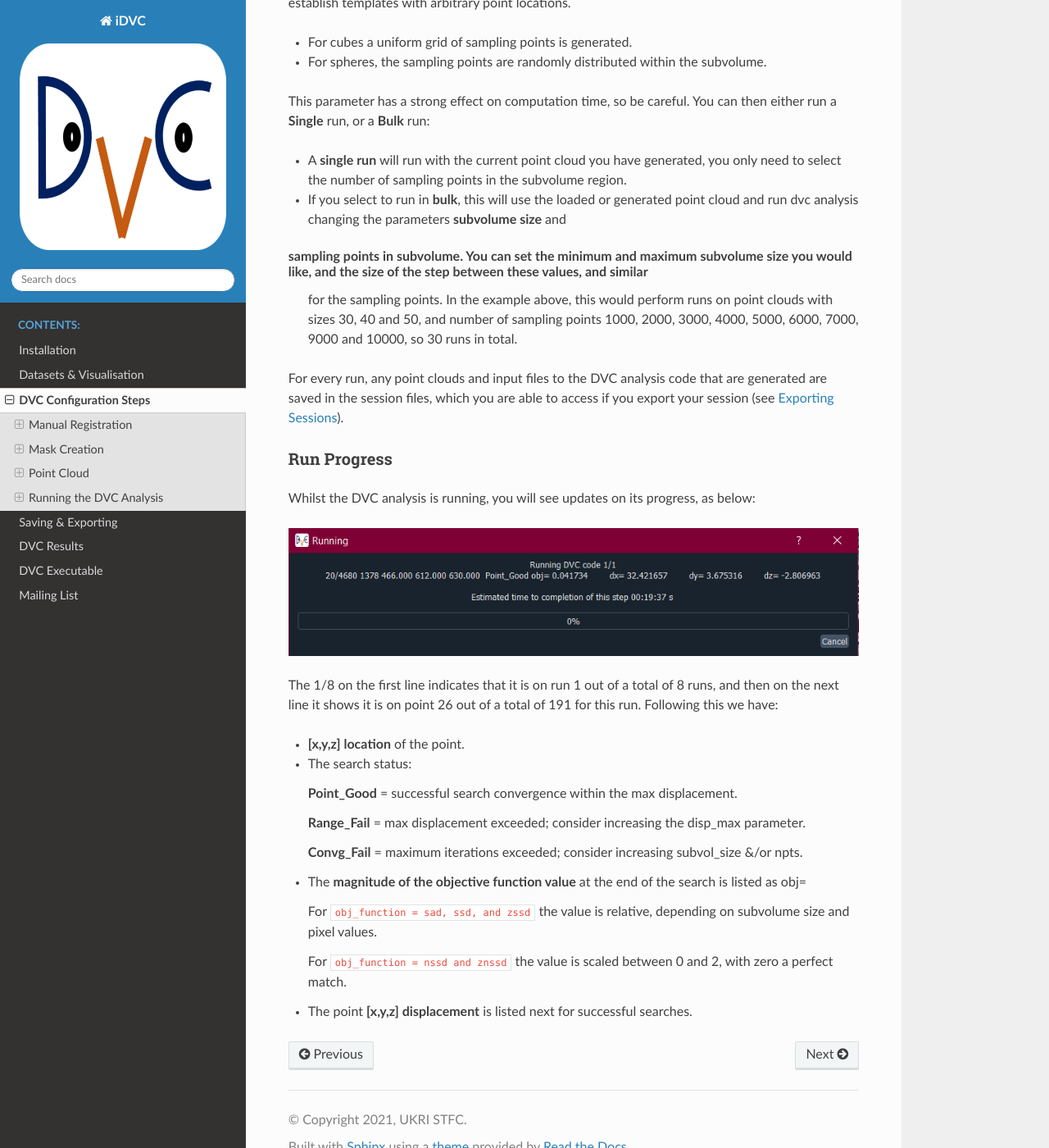
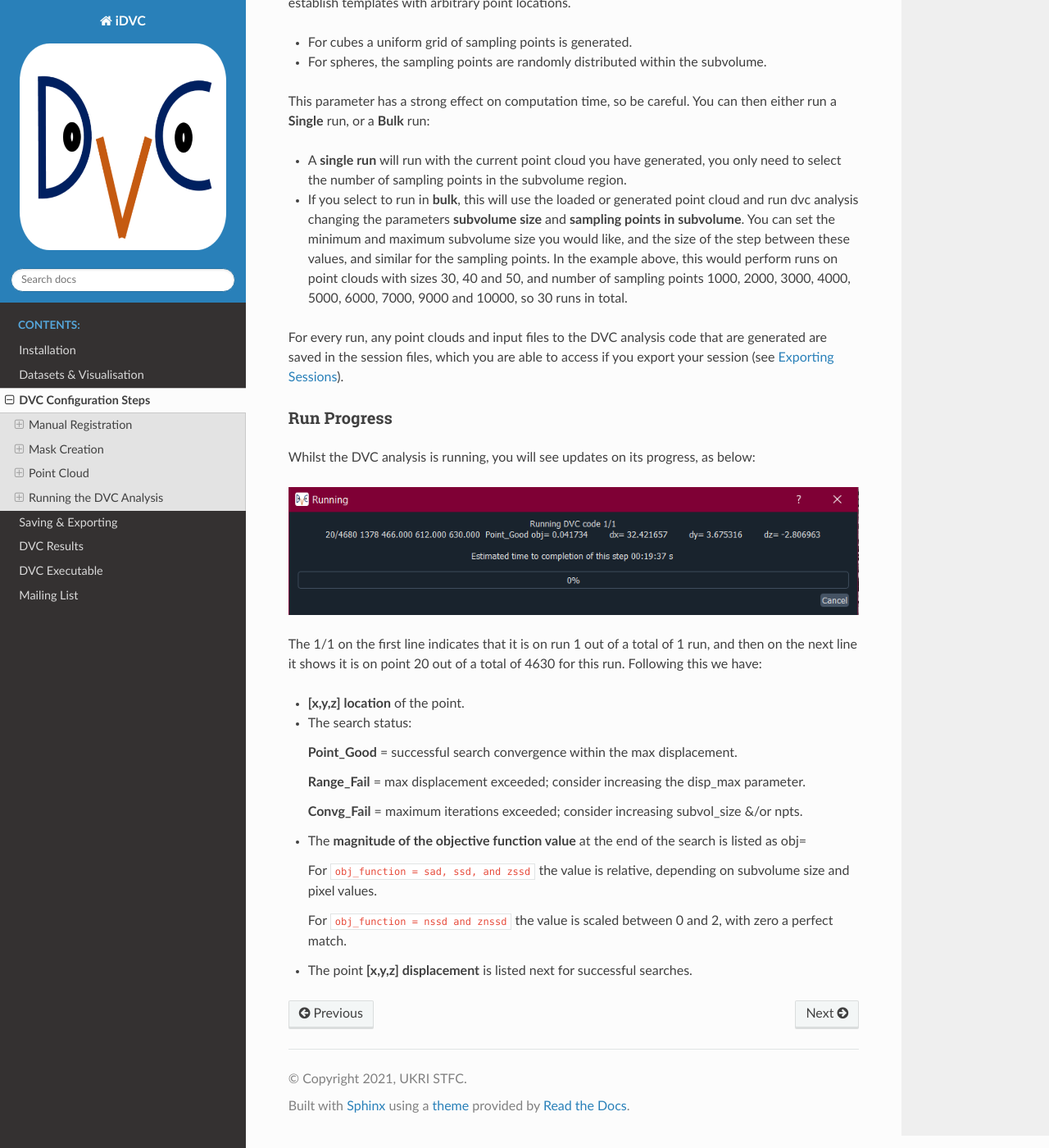
Before and after one commit to TomographicImaging/iDVC, a Sphinx documentation site: the page built from docs/source/dvc_steps.rst, in a window 1280 px wide and 1400 px high, scrolled down 7401 px. Shown: the whole window at 82% size. Built offline with Sphinx 7.4.7 and the Read the Docs theme 2.0.0, drawn with Linux system fonts in a browser that asks for light colours.

Commit message:
doc corrections

```diff
--- a/docs/source/dvc_steps.rst
+++ b/docs/source/dvc_steps.rst
@@ -186,10 +186,7 @@ This parameter has a strong effect on computation time, so be careful.
 You can then either run a **Single** run, or a **Bulk** run:
 
 - A **single run** will run with the current point cloud you have generated, you only need to select the number of sampling points in the subvolume region.
-- If you select to run in **bulk**, this will use the loaded or generated point cloud and run dvc analysis changing the parameters **subvolume size** and
-**sampling points in subvolume**. You can set the minimum and maximum subvolume size you would like, and the size of the step between these values, and similar
- for the sampling points. In the example above, this would perform runs on point clouds with sizes 30, 40 and 50, and number of sampling points 1000, 2000, 3000,
- 4000, 5000, 6000, 7000, 9000 and 10000, so 30 runs in total.
+- If you select to run in **bulk**, this will use the loaded or generated point cloud and run dvc analysis changing the parameters **subvolume size** and **sampling points in subvolume**. You can set the minimum and maximum subvolume size you would like, and the size of the step between these values, and similar for the sampling points. In the example above, this would perform runs on point clouds with sizes 30, 40 and 50, and number of sampling points 1000, 2000, 3000, 4000, 5000, 6000, 7000, 9000 and 10000, so 30 runs in total.
 
 For every run, any point clouds and input files to the DVC analysis code that are generated are saved in the session files, which you are able to access if you export your session (see :ref:`Exporting Sessions <Exporting Sessions>`).
 
@@ -200,7 +197,7 @@ Whilst the DVC analysis is running, you will see updates on its progress, as bel
 
 .. image:: images/run_progress_bar.png
 
-The 1/8 on the first line indicates that it is on run 1 out of a total of 8 runs, and then on the next line it shows it is on point 26 out of a total of 191 for this run.
+The 1/1 on the first line indicates that it is on run 1 out of a total of 1 run, and then on the next line it shows it is on point 20 out of a total of 4630 for this run.
 Following this we have:
 
 - **[x,y,z] location** of the point.
```
